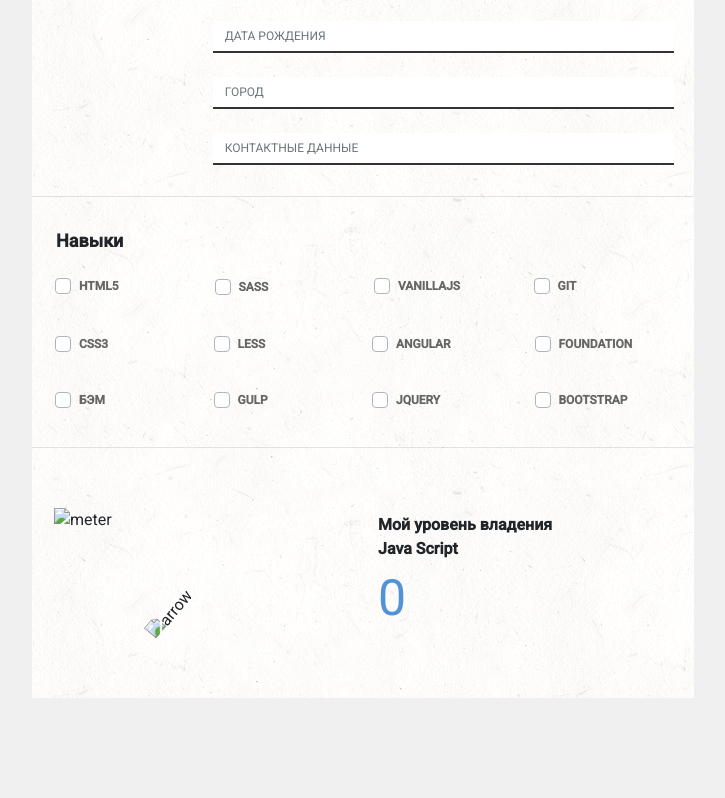
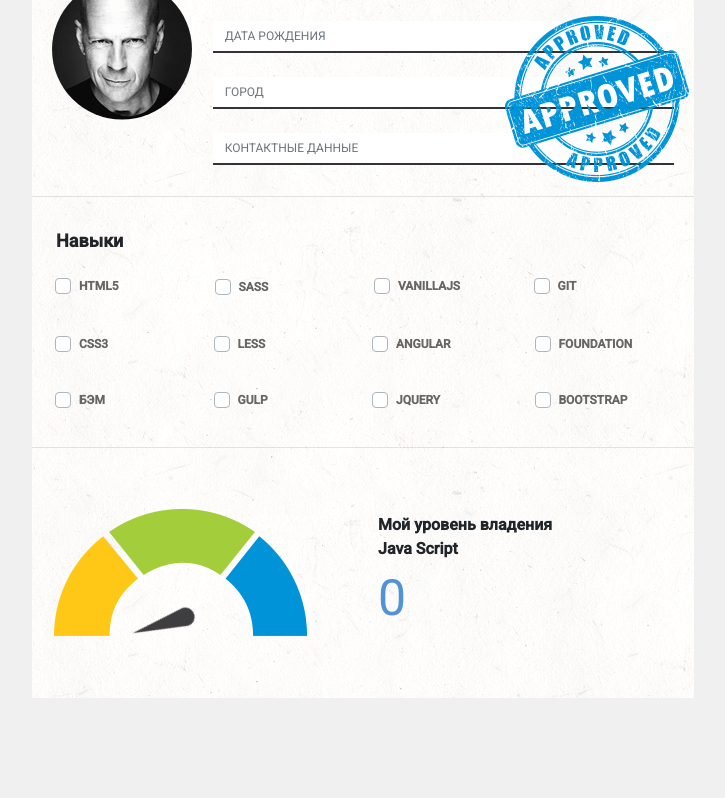
Before and after one commit to SergeD3/Formetre, a plain HTML site: page index.html in a window 1280 px wide. Shown: the part 114-912 px from the top of the page, without its empty margins (277-1002 px from the left). Drawn offline with nearby package versions, Linux system fonts and the light colour scheme; files that its build step writes are made by us from their sources; files whose address does not match are found by name.

Commit message:
Update index.html

```diff
--- a/index.html
+++ b/index.html
@@ -2,7 +2,7 @@
 <html lang="ru" dir="ltr">
   <head>
     <meta charset="utf-8">
-    <link rel="stylesheet" href="Style/master.css">
+    <link rel="stylesheet" href="master.css">
     <link rel="stylesheet" href="https://stackpath.bootstrapcdn.com/bootstrap/4.3.1/css/bootstrap.min.css" integrity="sha384-ggOyR0iXCbMQv3Xipma34MD+dH/1fQ784/j6cY/iJTQUOhcWr7x9JvoRxT2MZw1T" crossorigin="anonymous">
     <script src="https://code.jquery.com/jquery-3.3.1.slim.min.js" integrity="sha384-q8i/X+965DzO0rT7abK41JStQIAqVgRVzpbzo5smXKp4YfRvH+8abtTE1Pi6jizo" crossorigin="anonymous"></script>
     <script src="https://cdnjs.cloudflare.com/ajax/libs/popper.js/1.14.7/umd/popper.min.js" integrity="sha384-UO2eT0CpHqdSJQ6hJty5KVphtPhzWj9WO1clHTMGa3JDZwrnQq4sF86dIHNDz0W1" crossorigin="anonymous"></script>
@@ -15,7 +15,7 @@
       <header>
         <div class="row conAvat">
           <div class="col">
-            <img id="ava"src="img/avatar.png" alt="avatar"></img>
+            <img id="ava"src="avatar.png" alt="avatar"></img>
           </div>
         </div>
         <div class="row inp">
@@ -23,7 +23,7 @@
           <div class="col-12 mt-4"><input class="form-control" type="text" placeholder="ДАТА РОЖДЕНИЯ"></div>
           <div class="col-12 mt-4"><input class="form-control" type="text" placeholder="ГОРОД"></div>
           <div class="col-12 mt-4"><input class="form-control" type="text" placeholder="КОНТАКТНЫЕ ДАННЫЕ"></div>
-          <img class="stamp mb-3"src="img/stamp.png" alt=""></img>
+          <img class="stamp mb-3"src="stamp.png" alt=""></img>
         </div>
       </header>
       <hr>
@@ -115,8 +115,8 @@
 <!-- ///////////////////////////////////////////////////////////////////////// -->
     <div class="row meter">
       <div class="col metImage float-left">
-        <img id="meter" src="img/meter.png" alt="meter">
-        <img id="arrow"src="img/arrow.png" alt="arrow">
+        <img id="meter" src="meter.png" alt="meter">
+        <img id="arrow"src="arrow.png" alt="arrow">
         </div>
 
 <!-- ///////////////////////////////////////////////////////////////////////// -->
@@ -127,7 +127,7 @@
       </div>
 <!-- ///////////////////////////////////////////////////////////////////////// -->
     </div>
-    <script src="JS/main.js">
+    <script src="main.js">
     </script>
   </body>
 </html>
```
